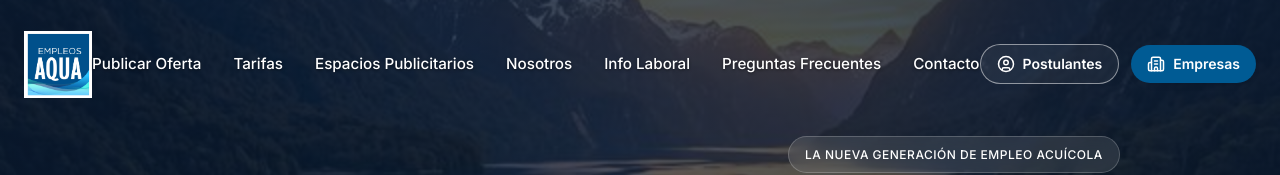
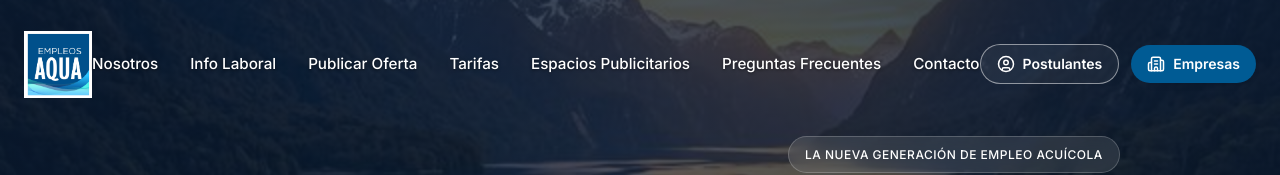
Before and after one commit to nowebcl/empleosaqua, a React (Vite) app: page / in a window 1280 px wide. Shown: the top 175 px of the page. Built offline with nearby package versions, Linux system fonts and the light colour scheme.

Commit message:
Ordena el menu principal para un flujo mas logico

```diff
--- a/src/components/Header/Header.jsx
+++ b/src/components/Header/Header.jsx
@@ -27,11 +27,11 @@ const Header = () => {
 
         {/* Desktop Navigation */}
         <nav className="header-nav desktop-only">
+          <Link to="/nosotros" className="nav-link">Nosotros</Link>
+          <Link to="/info-laboral" className="nav-link">Info Laboral</Link>
           <Link to="/publicar-oferta" className="nav-link">Publicar Oferta</Link>
           <Link to="/tarifas" className="nav-link">Tarifas</Link>
           <Link to="/espacios-publicitarios" className="nav-link">Espacios Publicitarios</Link>
-          <Link to="/nosotros" className="nav-link">Nosotros</Link>
-          <Link to="/info-laboral" className="nav-link">Info Laboral</Link>
           <Link to="/preguntas-frecuentes" className="nav-link">Preguntas Frecuentes</Link>
           <Link to="/contacto" className="nav-link">Contacto</Link>
         </nav>
@@ -62,11 +62,11 @@ const Header = () => {
       {mobileMenuOpen && (
         <div className="mobile-menu">
           <nav className="mobile-nav">
+            <Link to="/nosotros" className="mobile-link">Nosotros</Link>
+            <Link to="/info-laboral" className="mobile-link">Info Laboral</Link>
             <Link to="/publicar-oferta" className="mobile-link">Publicar Oferta</Link>
             <Link to="/tarifas" className="mobile-link">Tarifas</Link>
             <Link to="/espacios-publicitarios" className="mobile-link">Espacios Publicitarios</Link>
-            <Link to="/nosotros" className="mobile-link">Nosotros</Link>
-            <Link to="/info-laboral" className="mobile-link">Info Laboral</Link>
             <Link to="/preguntas-frecuentes" className="mobile-link">Preguntas Frecuentes</Link>
             <Link to="/contacto" className="mobile-link">Contacto</Link>
           </nav>
```
